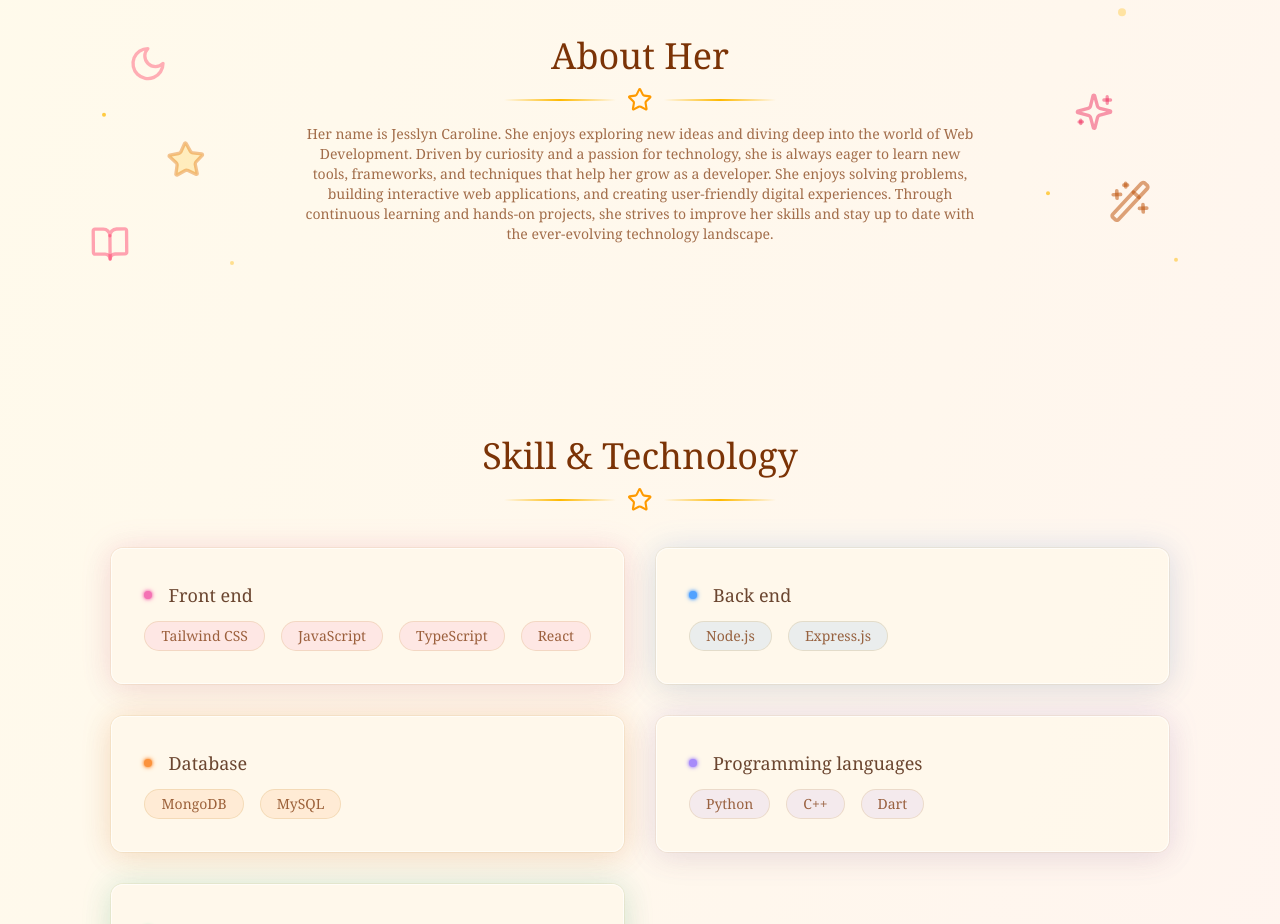
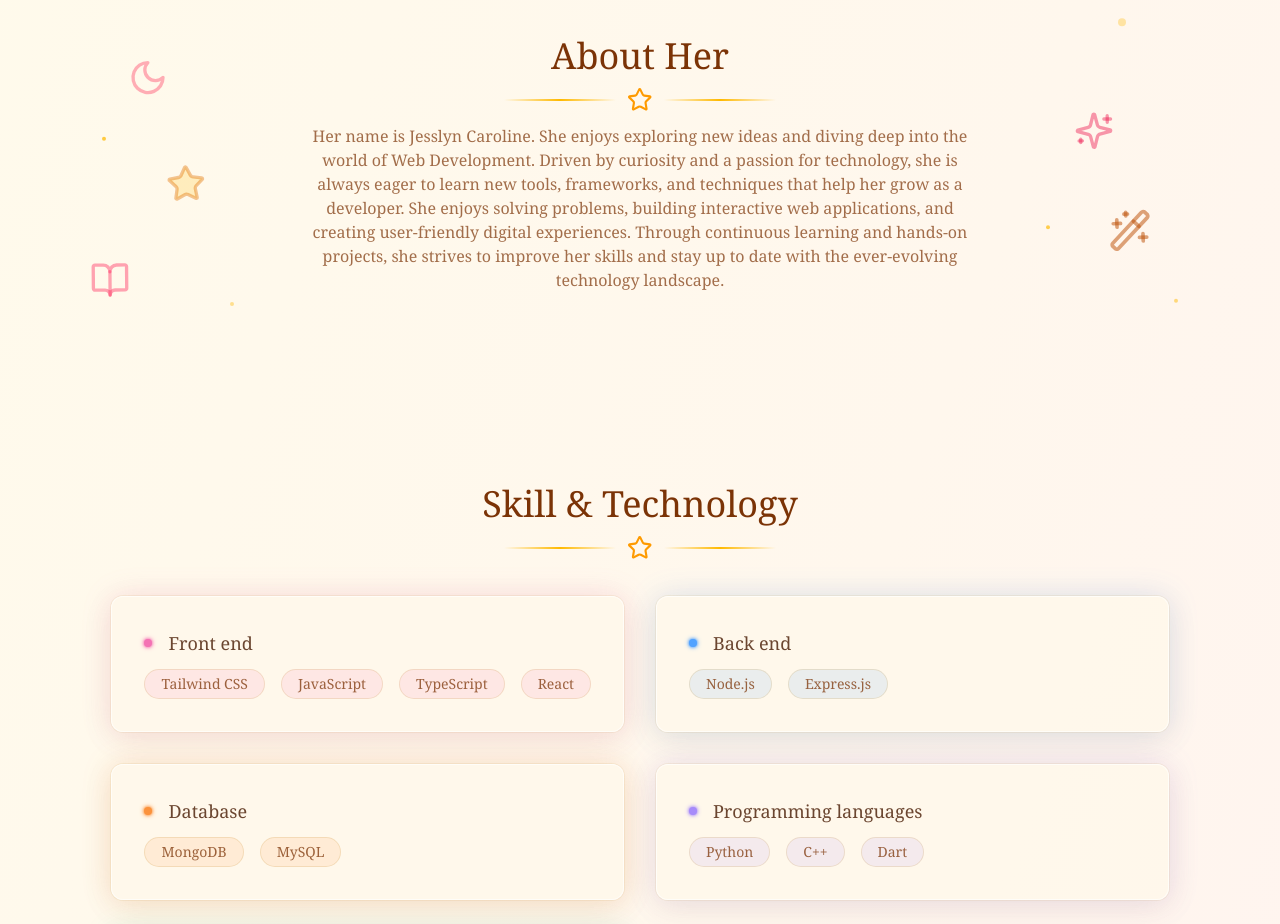
Before and after one commit to jesslyn-caroline/charolines-portfolio, a React (Vite) app: page / in a window 1280 px wide. Shown: the part 860-1784 px from the top of the page. Built offline with nearby package versions, Linux system fonts and the light colour scheme.

Commit message:
fix text size

```diff
--- a/src/sections/About.tsx
+++ b/src/sections/About.tsx
@@ -12,7 +12,7 @@ function About() {
         <div className={`w-full flex flex-col justify-center items-center gap-y-3`}>
             <h1 className={`text-4xl text-[#7B3306] text-center`}>About Her</h1>
             <StarBorder1 />
-            <h2 className={`max-w-2xl text-sm md:text-md text-center text-[#7B3306] opacity-70 flex flex-col gap-y-1.5`}>
+            <h2 className={`max-w-2xl text-md text-center text-[#7B3306] opacity-70 flex flex-col gap-y-1.5`}>
                 Her name is Jesslyn Caroline. She enjoys exploring new ideas and diving deep into the world of Web Development. Driven by curiosity and a passion for technology, she is always eager to learn new tools, frameworks, and techniques that help her grow as a developer. She enjoys solving problems, building interactive web applications, and creating user-friendly digital experiences. Through continuous learning and hands-on projects, she strives to improve her skills and stay up to date with the ever-evolving technology landscape.
             </h2>
         </div>
```
